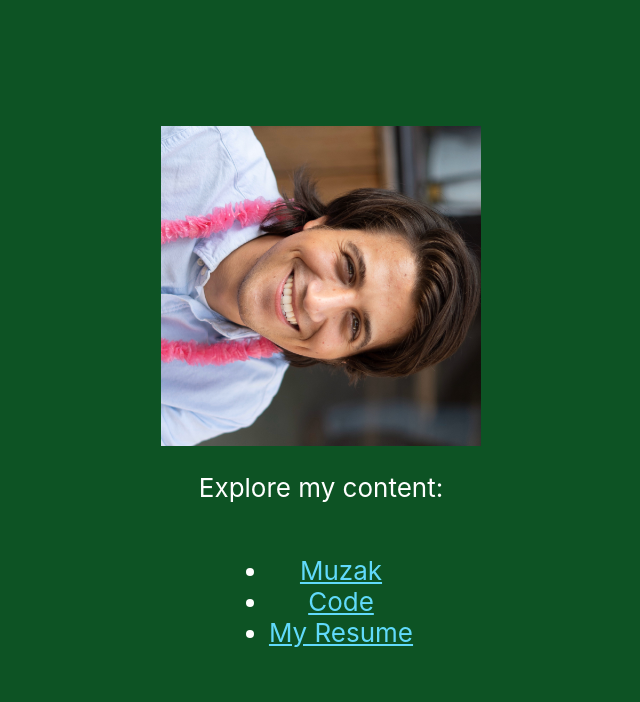
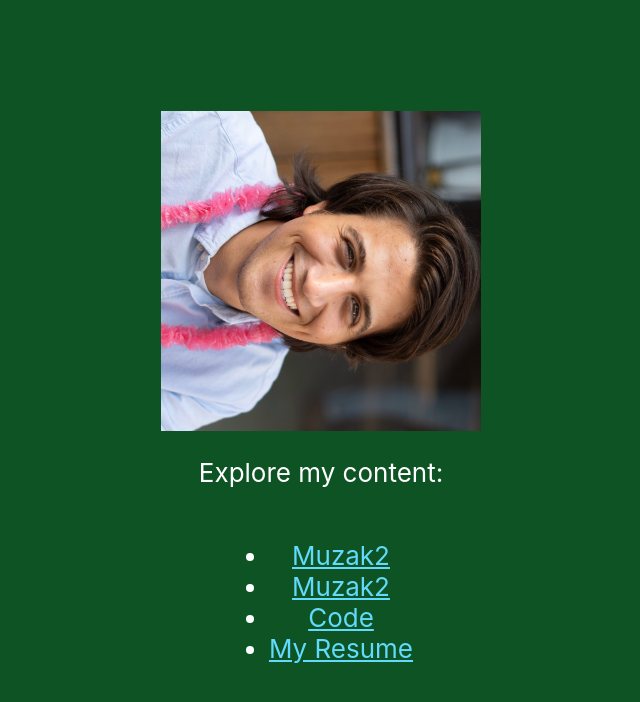
Before and after one commit to mattcolozzo/mattcolozzo.github.io, a React (Create React App) app: page / in a window 1280 px wide. Shown: the top 702 px of the page, without its empty margins (319-959 px from the left). Built offline with nearby package versions, Linux system fonts and the light colour scheme.

Commit message:
extra link

```diff
--- a/src/App.tsx
+++ b/src/App.tsx
@@ -26,6 +26,16 @@ function App() {
           Explore my content:
         </p>
         <ul>
+        <li>
+          <a
+          className="App-link"
+          href="https://soundcloud.com/user-864322219"
+          target="_blank"
+          rel="noopener noreferrer"
+        >
+          Muzak2
+        </a>
+          </li>
           <li>
           <a
           className="App-link"
@@ -33,7 +43,7 @@ function App() {
           target="_blank"
           rel="noopener noreferrer"
         >
-          Muzak
+          Muzak2
         </a>
           </li>
           <li>
```
